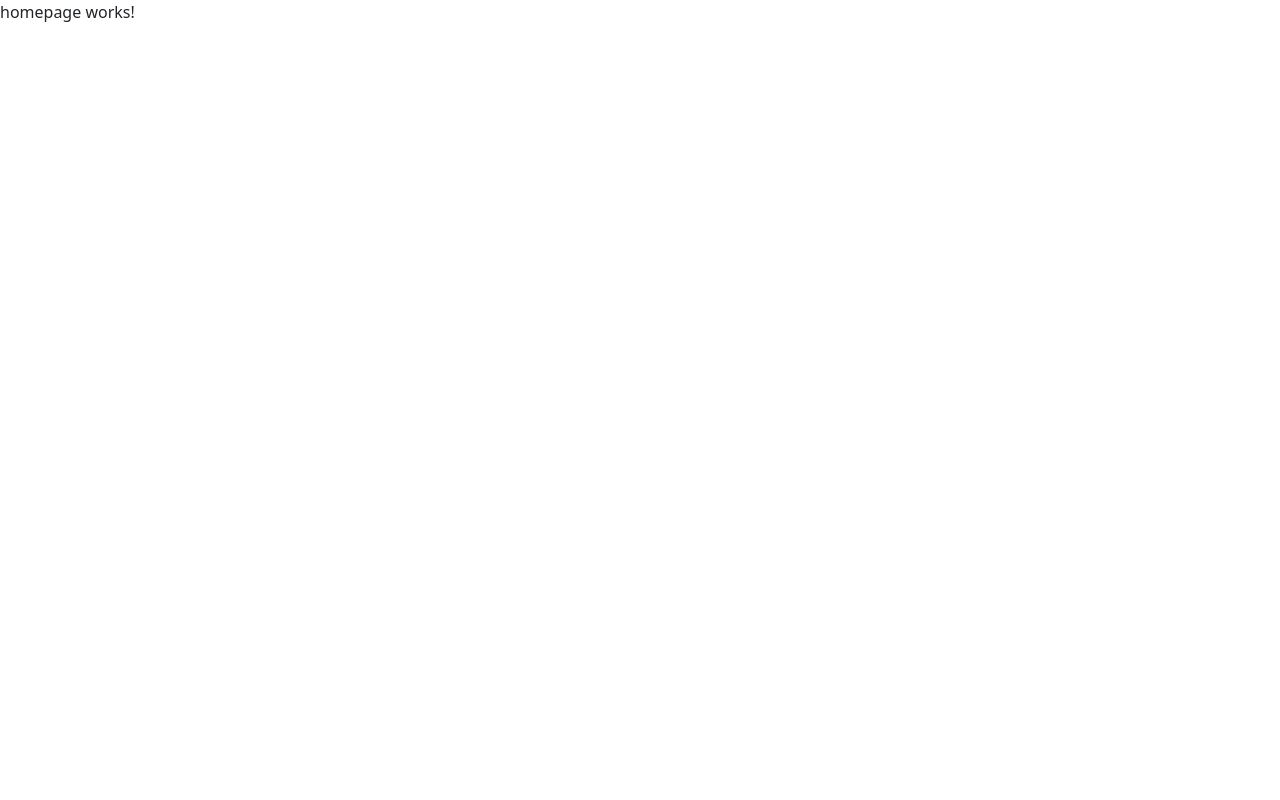
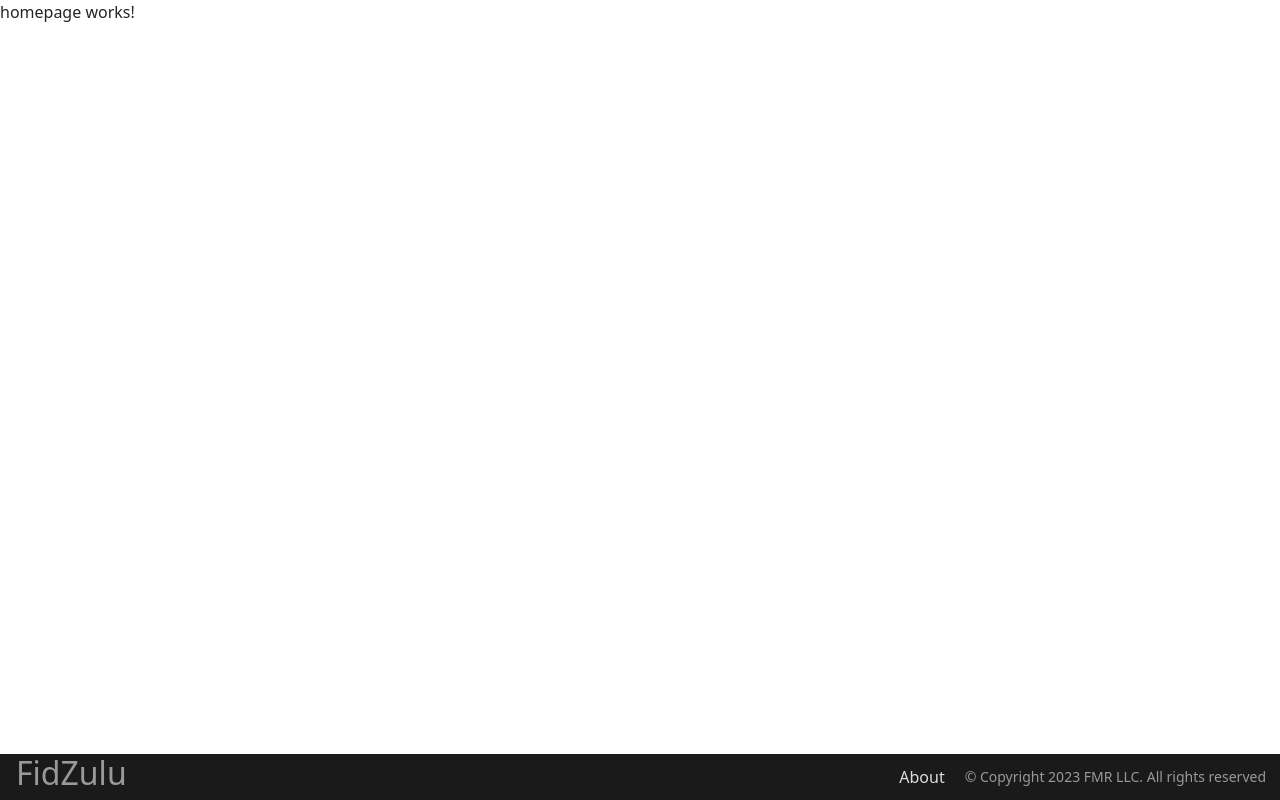
Before and after one commit to shankrmahadevan/fidzulu-frontend, an Angular app: page / in a window 1280 px wide. Built offline with nearby package versions, Linux system fonts and the light colour scheme.

Commit message:
footer added

```diff
--- a/src/app/app.component.html
+++ b/src/app/app.component.html
@@ -1 +1,2 @@
 <app-homepage></app-homepage>
+<app-footer></app-footer>
--- a/src/app/components/footer/footer.component.css
+++ b/src/app/components/footer/footer.component.css
@@ -0,0 +1,46 @@
+.footer-container{
+    background-color: #1a1a1a;
+    position: absolute;
+    bottom: 0;
+    width: 100%;
+
+    display: flex;
+    justify-content: space-between;
+}
+
+.right-container {
+    display: flex;
+    flex-direction: row;
+    align-items: center;
+}
+.footer-logo-container{
+    display: inline-block;
+    color: #999;
+    object-fit: contain;
+    margin-left: 1em;
+}
+/* .right-container{
+    display: inline;
+    height: 100%;
+} */
+
+.copyright-text{
+    color: #999;
+    font-size: .875em;
+    margin-right: 1em;
+    float:right;
+}
+a{
+    margin-left: 2%;
+    color: #ddd;
+    float:right;
+    text-decoration: none;
+}
+
+a:hover {
+    text-decoration: underline;
+}
+
+#about {
+    margin-right: 20px;
+}
--- a/src/app/components/footer/footer.component.html
+++ b/src/app/components/footer/footer.component.html
@@ -0,0 +1,13 @@
+<div class="footer-container  min-size-container">
+    <div class="footer-logo-container">
+        <h2>FidZulu</h2>
+    </div>
+    <div class="right-container">
+        <span id="about">
+            <a href="" class="">About</a>
+        </span>
+        <span class="copyright-text">
+            © Copyright 2023 FMR LLC. All rights reserved
+        </span>
+    </div>
+</div>
```
